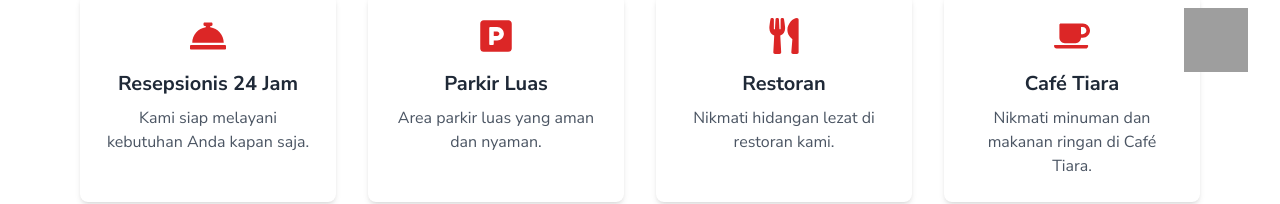
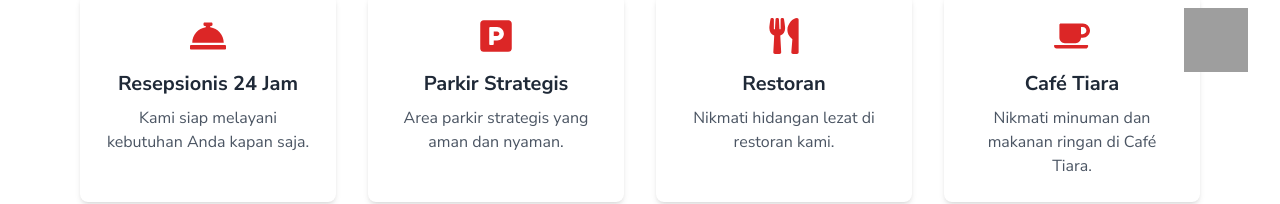
Before and after one commit to faris-studio1/tiarasarangan, a Next.js app: page /Tentang in a window 1280 px wide. Shown: the part 696-900 px from the top of the page. Built offline with nearby package versions, Linux system fonts and the light colour scheme; grey boxes are pictures that could not be loaded; a web font is replaced by a local one.

Commit message:
luas ganti strategis

```diff
--- a/app/components/(User)/(Beranda)/Fasilitas.jsx
+++ b/app/components/(User)/(Beranda)/Fasilitas.jsx
@@ -97,7 +97,7 @@ const FasilitasComponent = () => {
             },
             {
               icon: <FaParking className="text-5xl text-red-600 mb-4" />,
-              title: "Parkir Luas",
+              title: "Parkir Strategis",
               description: "Area parkir aman dan nyaman.",
             },
             {
--- a/app/components/(User)/(Tentang)/FasilitasAll.jsx
+++ b/app/components/(User)/(Tentang)/FasilitasAll.jsx
@@ -22,8 +22,8 @@ const FasilitasAllComponent = () => {
           },
           {
             icon: <FaParking />,
-            title: "Parkir Luas",
-            description: "Area parkir luas yang aman dan nyaman.",
+            title: "Parkir Strategis",
+            description: "Area parkir strategis yang aman dan nyaman.",
           },
           {
             icon: <FaUtensils />,
```
